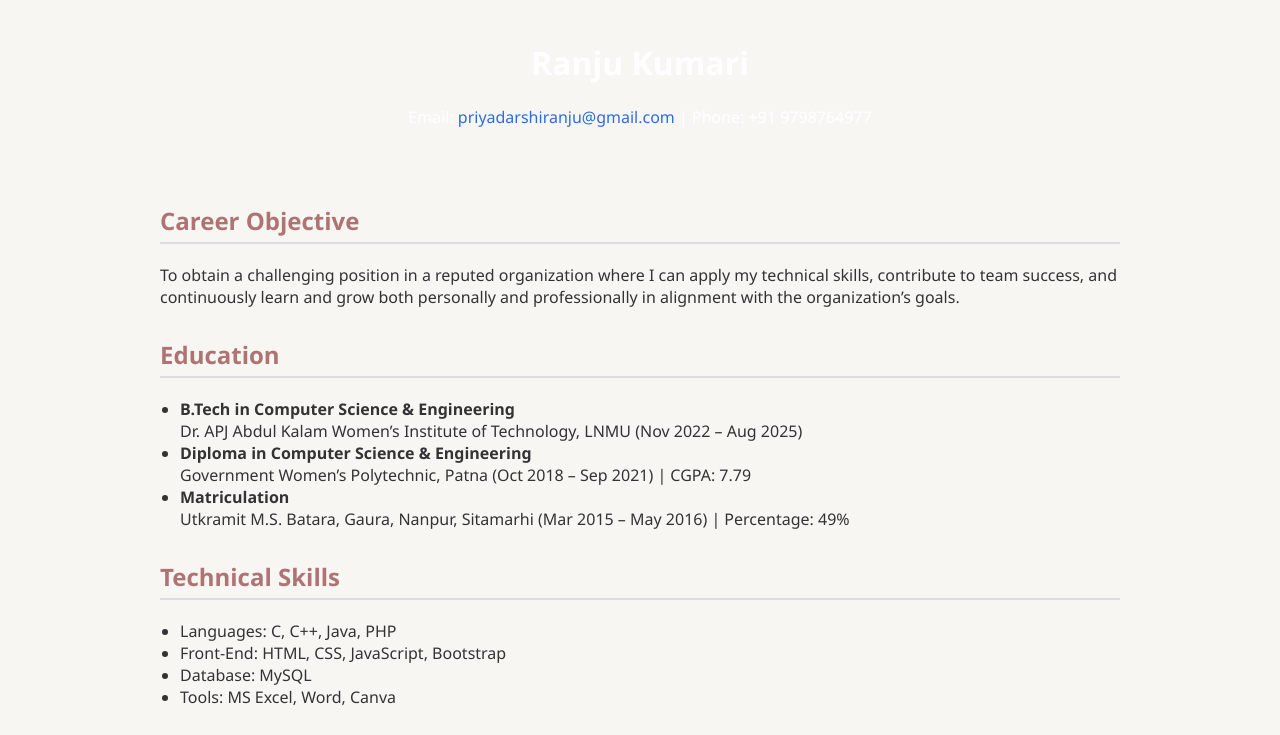
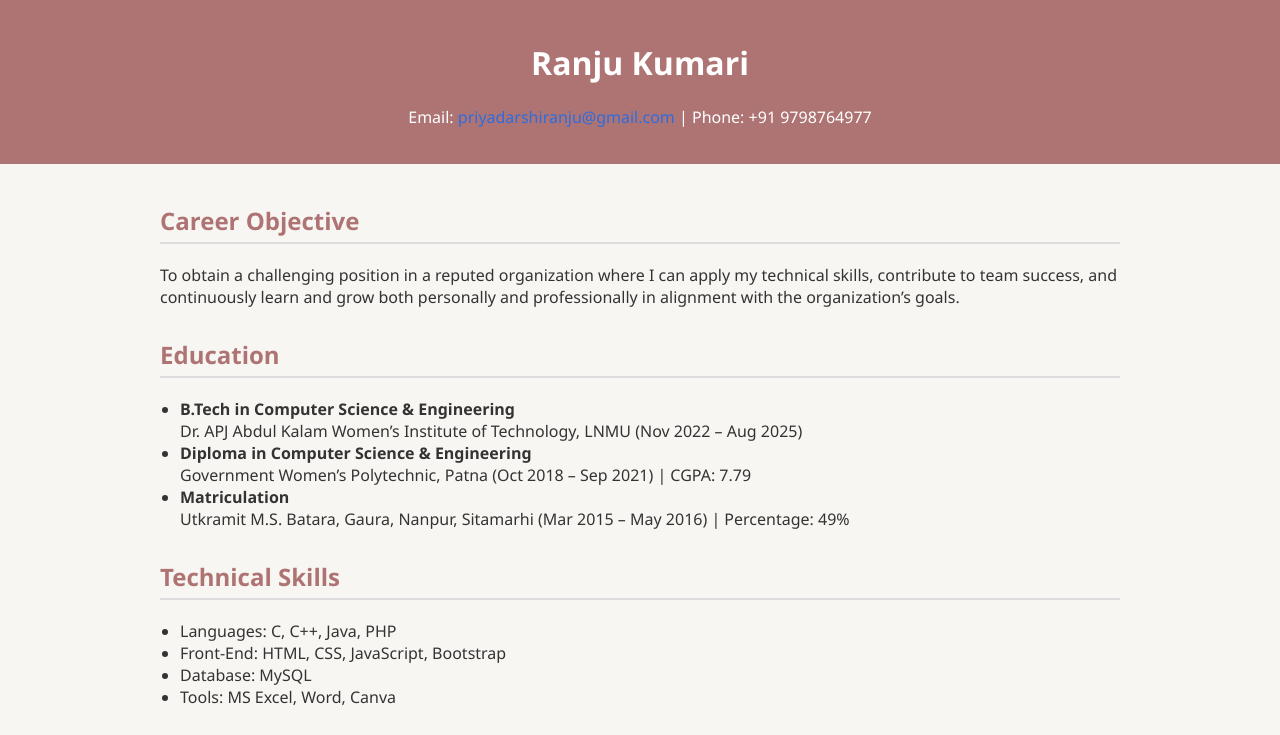
Before and after one commit to metadamen/ranju, a plain HTML site: page index.html in a window 1280 px wide. Shown: the top 735 px of the page. Drawn offline with Linux system fonts and the light colour scheme.

Commit message:
Update index.html

```diff
--- a/index.html
+++ b/index.html
@@ -13,7 +13,7 @@
       padding: 0;
     }
     header {
-      background-color: #f8f6f2;
+      background-color: #ae7474;
       color: white;
       padding: 20px;
       text-align: center;
```
